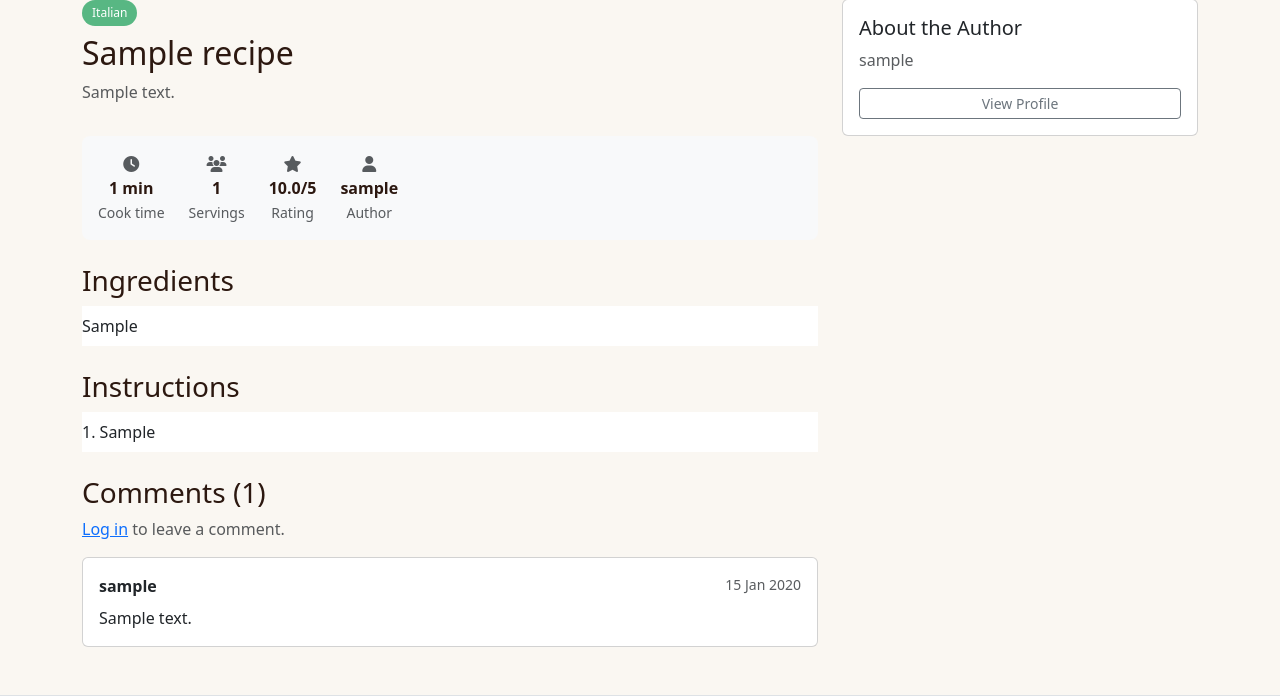
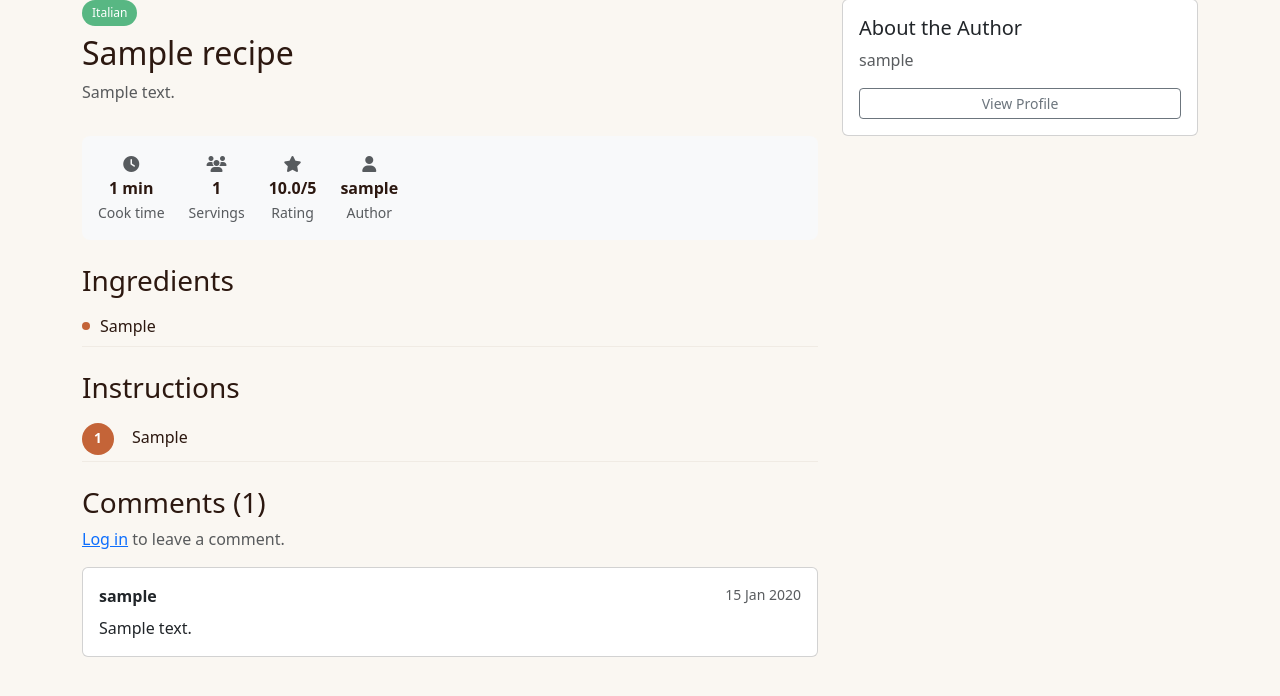
Before and after one commit to fahim2023/forkit, a Django app: a page that uses templates/recipes/recipe_detail.html in a window 1280 px wide. Shown: the part 511-1207 px from the top of the page. Run offline with Django 5.2, Linux system fonts and the light colour scheme; data comes from the database, SQL or seed files in the repository; tables that the repository leaves empty hold one stand-in row (values such as "Sample post"); grey boxes marked "Sample" are stand-in pictures; parts of the project's set-up code (start-up, migrations or seed data) failed here and were passed over.

Commit message:
Style ingredients and instructions lists with terracotta bullets and numbered circles

```diff
--- a/static/css/style.css
+++ b/static/css/style.css
@@ -76,3 +76,56 @@ body {
 .hero-section h1 span {
   color: var(--terracotta);
 }
+/* Ingredients list */
+.ingredients-list {
+  list-style: none;
+  padding: 0;
+}
+
+.ingredients-list li {
+  padding: 8px 0;
+  border-bottom: 1px solid #f0ebe4;
+  display: flex;
+  align-items: center;
+  gap: 10px;
+}
+
+.ingredients-list li::before {
+  content: "";
+  width: 8px;
+  height: 8px;
+  background-color: var(--terracotta);
+  border-radius: 50%;
+  flex-shrink: 0;
+}
+
+/* Instructions list */
+.instructions-list {
+  list-style: none;
+  padding: 0;
+  counter-reset: step-counter;
+}
+
+.instructions-list li {
+  padding: 12px 0 12px 50px;
+  border-bottom: 1px solid #f0ebe4;
+  position: relative;
+  counter-increment: step-counter;
+}
+
+.instructions-list li::before {
+  content: counter(step-counter);
+  position: absolute;
+  left: 0;
+  top: 10px;
+  width: 32px;
+  height: 32px;
+  background-color: var(--terracotta);
+  color: white;
+  border-radius: 50%;
+  display: flex;
+  align-items: center;
+  justify-content: center;
+  font-weight: bold;
+  font-size: 0.85rem;
+}
--- a/templates/recipes/recipe_detail.html
+++ b/templates/recipes/recipe_detail.html
@@ -72,10 +72,10 @@
       <!-- Ingredients -->
 <div class="mb-4">
     <h3>Ingredients</h3>
-            <ul class="list-group list-group-flush">
+    <ul class="ingredients-list">
         {% for ingredient in recipe.ingredients.splitlines %}
         {% if ingredient %}
-                <li class="list-group-item ps-0">{{ ingredient }}</li>
+        <li>{{ ingredient }}</li>
         {% endif %}
         {% endfor %}
     </ul>
@@ -84,10 +84,10 @@
 <!-- Instructions -->
 <div class="mb-4">
     <h3>Instructions</h3>
-            <ol class="list-group list-group-flush list-group-numbered">
+    <ol class="instructions-list">
         {% for step in recipe.instructions.splitlines %}
         {% if step %}
-                <li class="list-group-item ps-0">{{ step }}</li>
+        <li>{{ step }}</li>
         {% endif %}
         {% endfor %}
     </ol>
```
Lines whose indentation alone changed are shown as unchanged.
